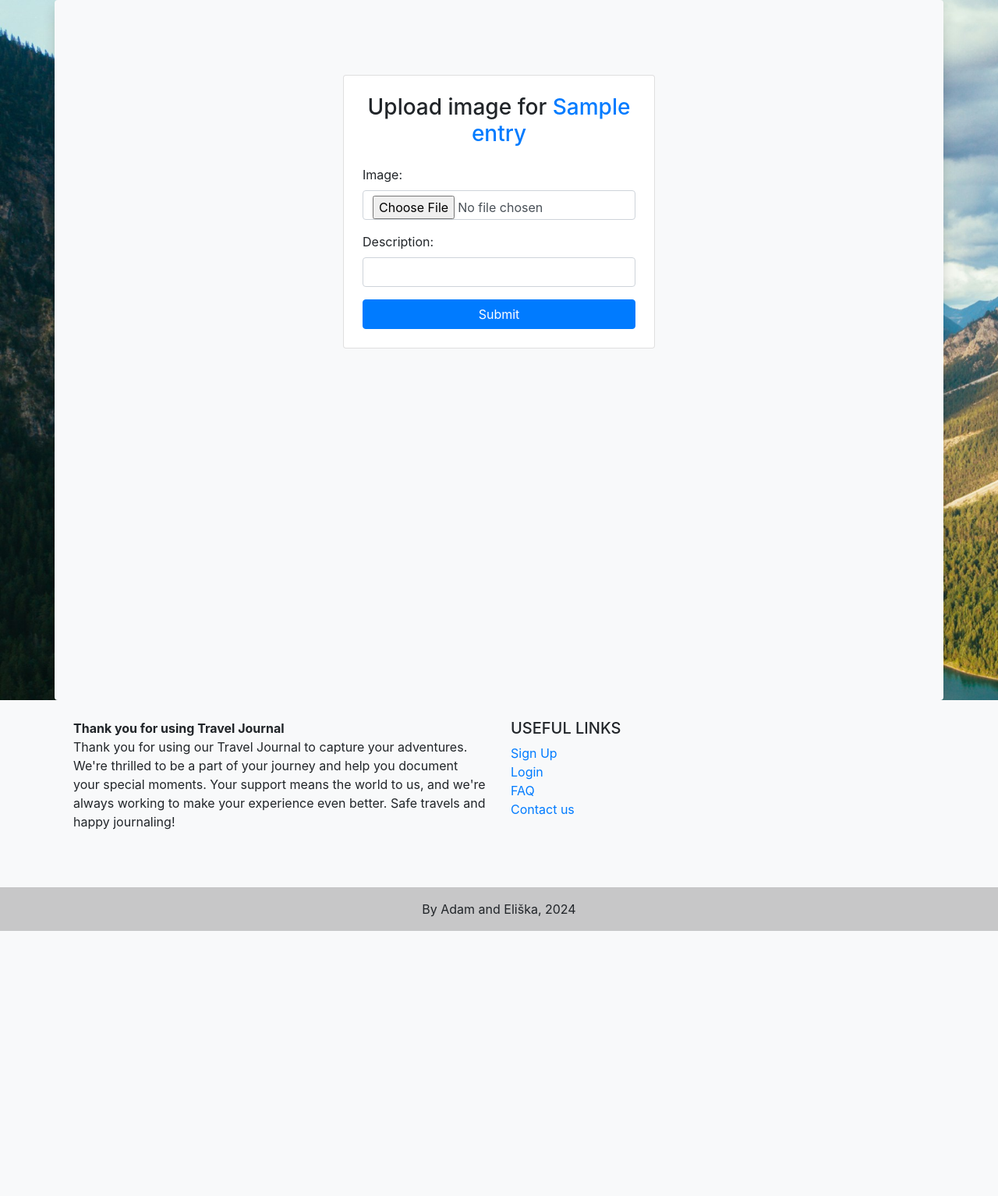
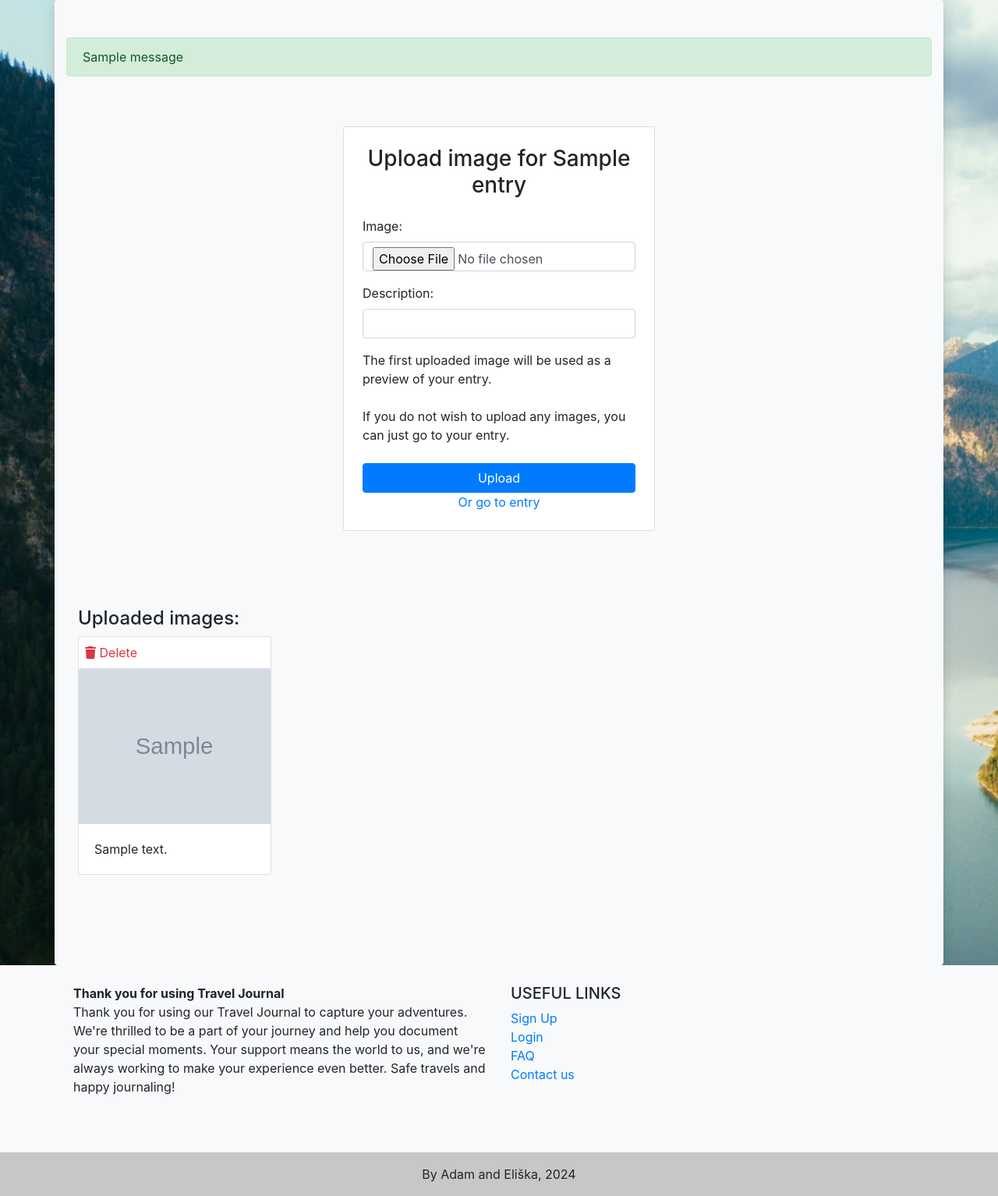
Before and after one commit to celiska/travel_journal, a Django app: page /entry/1/image_upload in a window 1280 px wide. Shown: the part 72-1606 px from the top of the page at 78% size. Before the commit the page ends 1266 px from the top, so only its background shows below. Run offline with Django 5.2, Linux system fonts and the light colour scheme; tables that the repository leaves empty hold one stand-in row (values such as "Sample post"); grey boxes marked "Sample" are stand-in pictures; one stand-in notice (Sample message) is shown; parts of the project's set-up code (start-up, migrations or seed data) failed here and were passed over; some libraries are stand-ins or nearby versions.

Commit message:
Images upload&deletion in entry form

```diff
--- a/viewer/templates/entry_form.html
+++ b/viewer/templates/entry_form.html
@@ -151,7 +151,9 @@
         </div>
 
         <div class="text-center">
-            <input id="id_submit" type="submit" value="Save" class="btn btn-secondary">
+            <button type="submit" class="btn btn-secondary">
+                Save & Continue to images <i class="fa-solid fa-arrow-right"></i>
+            </button>
         </div>
     </form>
 </div>
--- a/viewer/templates/image_upload.html
+++ b/viewer/templates/image_upload.html
@@ -1,14 +1,50 @@
 {% extends "base.html" %}
 
 {% block content %}
-<div class="container d-flex justify-content-center align-items-start vh-100">
+    {% if messages %}
+        {% for message in messages %}
+            <div class="alert alert-success" role="alert">
+                {{ message }}
+            </div>
+        {% endfor %}
+    {% endif %}
+
+    <div class="container d-flex justify-content-center align-items-start">
         <div class="card p-4 mt-5" style="width: 400px;">
-        <h3 class="text-center mb-4">Upload image for <a href="{% url 'entry' entry_pk %}">{{ entry_name }}</a></h3>
+            <h3 class="text-center mb-4">Upload image for {{ entry_name }}</h3>
             <form method="POST" enctype="multipart/form-data">
                 {% csrf_token %}
                 {{ form.as_p }}
-        <input id="id_submit" type="submit" value="Submit" class="btn btn-primary w-100">
+                <div class="mb-4">The first uploaded image will be used as a preview of your entry. </div>
+                <div class="mb-4">If you do not wish to upload any images, you can just go to your entry. </div>
+                <input id="id_submit" type="submit" value="Upload" class="btn btn-primary w-100">
+                <div class="text-center">
+                    <a href="{% url 'entry' entry_pk %}">Or go to entry</a>
+                </div>
             </form>
         </div>
     </div>
+
+    <div class="container mt-5">
+        <h4>Uploaded images:</h4>
+        <div class="row">
+            {% for image in entry.image_set.all %}
+                <div class="col-md-3">
+                    <div class="card mb-3">
+                        <div class="d-flex justify-content-between p-2">
+                            <a href="{% url 'image_delete' image.pk %}" class="text-danger">
+                                <i class="fa fa-trash" aria-hidden="true"></i> Delete
+                            </a>
+                        </div>
+                        <img src="{{ image.image.url }}" class="card-img-top" alt="Image">
+                        <div class="card-body">
+                            <p class="card-text">{{ image.description }}</p>
+                        </div>
+                    </div>
+                </div>
+            {% empty %}
+                <p>No images uploaded yet.</p>
+            {% endfor %}
+        </div>
+    </div>
 {% endblock %}
--- a/viewer/views.py
+++ b/viewer/views.py
@@ -1,15 +1,17 @@
+from django.contrib import messages
 from django.db.models import Max
-from django.shortcuts import render
-from django.urls import reverse_lazy
+from django.shortcuts import render, redirect
+from django.urls import reverse_lazy, reverse
 from django.views.generic import ListView, CreateView, DetailView, UpdateView, DeleteView
 from django.contrib.auth.models import User
 
 from viewer.forms import EntryCreateForm, ImageUploadForm
-from viewer.models import Entry, Country, Weather, Place, Hashtag, Image
+from viewer.models import Entry, Country, Place, Image
 
 
 def home(request):
     return render(request, "home.html")
+
 
 class EntriesEditView(ListView):
     template_name = "edit_panel.html"
@@ -72,28 +74,32 @@ def entry_list(request):
         'currencies': list(currencies),
     })
 
+
 class EntryCreateView(CreateView):
     template_name = 'entry_form.html'
     form_class = EntryCreateForm
-    success_url = reverse_lazy('entries')
 
     def form_valid(self, form):
         form.instance.author = self.request.user
-        return super().form_valid(form)
+        entry = form.save()
+        return redirect(reverse('image_upload', kwargs={'pk': entry.pk}))
+
 
 class EntryUpdateView(UpdateView):
     template_name = 'entry_form.html'
     model = Entry
     form_class = EntryCreateForm
-    success_url = reverse_lazy('entries')
 
     def form_valid(self, form):
-        return super().form_valid(form)
+        entry = form.save()
+        return redirect(reverse('image_upload', kwargs={'pk': entry.pk}))
+
 
 class EntryDeleteView(DeleteView):
     template_name = 'entry_delete.html'
     model = Entry
     success_url = reverse_lazy('entries')
+
 
 class EntryDetailView(DetailView):
     template_name = 'entry.html'
@@ -151,25 +157,6 @@ class EntryDetailView(DetailView):
 
         return context
 
-class ImageUploadView(CreateView):
-    template_name = 'image_upload.html'
-    form_class = ImageUploadForm
-
-    def get_success_url(self):
-        return reverse_lazy('image_upload', kwargs={'pk': self.kwargs['pk']})
-
-    def get_context_data(self, **kwargs):
-        context = super().get_context_data(**kwargs)
-        context['entry_pk'] = self.kwargs['pk']
-        context['entry_name'] = Entry.objects.get(pk=context['entry_pk']).entry_name
-        return context
-
-    def form_valid(self, form):
-        self.object = form.save(commit=False)
-        self.object.entry = Entry.objects.get(pk=self.kwargs['pk'])
-        self.object.save()
-        return super().form_valid(form)
-
 def search_results(request):
     query = request.GET.get('query')
     if query:
@@ -191,9 +178,38 @@ def search_results(request):
         'query': query
     })
 
+
+class ImageUploadView(CreateView):
+    template_name = 'image_upload.html'
+    form_class = ImageUploadForm
+
+    def get_success_url(self):
+        return reverse_lazy('image_upload', kwargs={'pk': self.kwargs['pk']})
+
+    def get_context_data(self, **kwargs):
+        context = super().get_context_data(**kwargs)
+        entry = Entry.objects.get(pk=self.kwargs['pk'])
+        context['entry_pk'] = entry.pk
+        context['entry_name'] = entry.entry_name
+        context['entry'] = entry
+        return context
+
+    def form_valid(self, form):
+        self.object = form.save(commit=False)
+        self.object.entry = Entry.objects.get(pk=self.kwargs['pk'])
+        self.object.save()
+        messages.success(self.request, 'Image was successfully uploaded!')
+        return super().form_valid(form)
+
+
 class ImageDeleteView(DeleteView):
     template_name = 'image_delete.html'
     model = Image
 
     def get_success_url(self):
-        return reverse_lazy('entry', kwargs={'pk': self.object.entry.pk})
+        return reverse_lazy('image_upload', kwargs={'pk': self.object.entry.pk})
+
+    def get_context_data(self, **kwargs):
+        context = super().get_context_data(**kwargs)
+        context['entry'] = self.object.entry
+        return context
```
Also changed, not shown: viewer/templates/image_delete.html (+6 -3 lines). Lines whose indentation alone changed are shown as unchanged.
